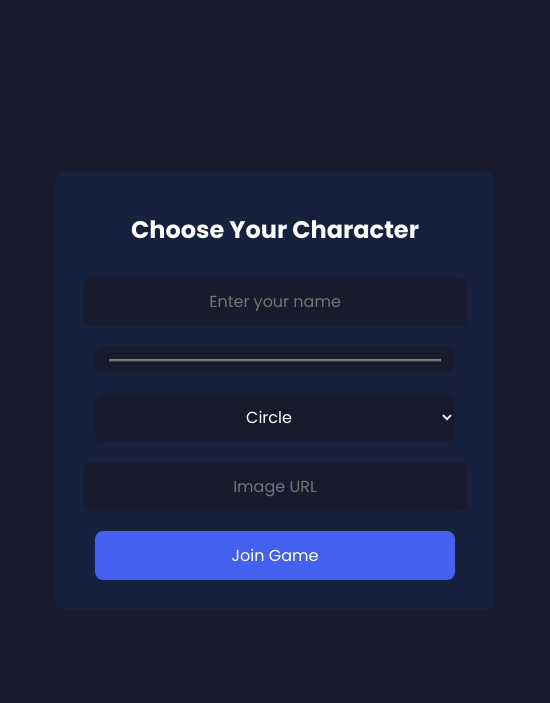
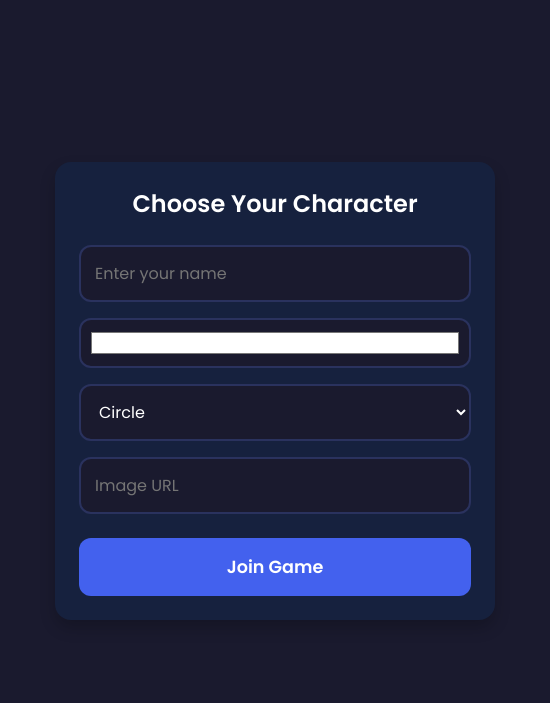
Before and after one commit to systemsoftware/sumoshapes, an Electron app: page controller.html in a window 550 px wide. Shown: the part 9-712 px from the top of the page. Drawn offline with nearby package versions, Linux system fonts and the light colour scheme; no server answers.

Commit message:
Improved controller
Signed-off-by: Bryce <bryce.a23@outlook.com>

```diff
--- a/controller.html
+++ b/controller.html
@@ -6,39 +6,60 @@
   <title>Sumo Shapes Controller</title>
   <script src="/socket.io.js"></script>
   <script async src="/movement.js"></script>
-  <link href="https://fonts.googleapis.com/css2?family=Poppins:wght@400;700&display=swap" rel="stylesheet">
+  <link href="https://fonts.googleapis.com/css2?family=Poppins:wght@400;500;600;700&display=swap" rel="stylesheet">
   <link rel="stylesheet" href="https://fonts.googleapis.com/css2?family=Material+Symbols+Outlined:opsz,wght,FILL,GRAD@20..48,100..700,0..1,-50..200" />
   <style>
+    :root {
+      --bg-primary: #1a1a2e;
+      --bg-secondary: #16213e;
+      --bg-active: #2a325e;
+      --accent: #4361ee;
+      --text: #ffffff;
+      --border-radius: 16px;
+      --button-shadow: 0 4px 6px rgba(0, 0, 0, 0.1);
+      --transition: all 0.2s ease;
+    }
+
     body {
       overflow: hidden;
-      background-color: #1a1a2e;
+      background-color: var(--bg-primary);
       touch-action: manipulation;
       margin: 0;
       padding: 0;
+      min-height: 100vh;
+      display: flex;
+      flex-direction: column;
     }
 
     * {
       outline: none;
       user-select: none !important;
-      color: white;
+      color: var(--text);
       font-family: Poppins, sans-serif;
+      box-sizing: border-box;
     }
 
     .movement-button {
-      background-color: #16213e;
-      color: #fff;
+      background-color: var(--bg-secondary);
+      color: var(--text);
       border: none;
-      border-radius: 15px;
-      font-weight: bold;
+      border-radius: var(--border-radius);
+      font-weight: 600;
       width: 100%;
       height: 100%;
-      min-height: 100px;
-      font-size: 2rem;
-      transition: background-color 0.2s;
+      min-height: 140px;
+      font-size: 2.5rem;
+      transition: var(--transition);
+      box-shadow: var(--button-shadow);
+      display: flex;
+      align-items: center;
+      justify-content: center;
     }
 
     .movement-button:active {
-      background-color: #2a325e;
+      background-color: var(--bg-active);
+      transform: translateY(2px);
+      box-shadow: 0 2px 4px rgba(0, 0, 0, 0.1);
     }
 
     .control-grid {
@@ -47,90 +68,155 @@
         ". up ."
         "left . right"
         ". down ."
-        "exit reconnect customize";
+        "utility utility utility";
       grid-template-columns: 1fr 1fr 1fr;
       grid-template-rows: 1fr 1fr 1fr auto;
-      gap: 10px;
-      padding: 20px;
-      height: 92vh;
-      max-width: 500px;
+      gap: 12px;
+      padding: 16px;
+      height: 100vh;
+      width: 100%;
+      max-width: 800px;
       margin: 0 auto;
     }
 
     .utility-buttons {
-      grid-column: 1 / -1;
-      display: grid;
-      grid-template-columns: 1fr 1fr 1fr;
-      gap: 10px;
-      margin-top: 20px;
+      grid-area: utility;
+      display: flex;
+      gap: 12px;
+      margin-top: 16px;
+      width: 100%;
     }
 
     .utility-button {
-      background-color: #16213e;
-      color: #fff;
+      background-color: var(--bg-secondary);
+      color: var(--text);
       border: none;
-      border-radius: 10px;
-      padding: 15px;
-      font-weight: bold;
-      font-size: 0.9rem;
+      border-radius: calc(var(--border-radius) - 4px);
+      padding: 20px 16px;
+      font-weight: 500;
+      font-size: 1rem;
+      transition: var(--transition);
+      box-shadow: var(--button-shadow);
+      flex: 1;
+      width: 33.33%;
     }
 
-    .center {
-      position: absolute;
-      top: 50%;
-      left: 50%;
-      transform: translate(-50%, -50%);
+    .utility-button:active {
+      background-color: var(--bg-active);
+      transform: translateY(2px);
+    }
+
+    .customize-panel {
+      position: fixed;
+      z-index: 1000;
+      background-color: var(--bg-primary);
+      width: 100%;
+      height: 100%;
+      top: 0;
+      left: 0;
+      display: flex;
+      align-items: center;
+      justify-content: center;
+    }
+
+    .customize-card {
+      background-color: var(--bg-secondary);
+      padding: 32px;
+      border-radius: var(--border-radius);
       width: 90%;
-      max-width: 400px;
-      text-align: center;
-      padding: 20px;
-      border-radius: 10px;
-      background-color: #16213e;
-      z-index: 100000;
+      max-width: 440px;
+      box-shadow: 0 8px 16px rgba(0, 0, 0, 0.2);
+    }
+
+    .customize-card h2 {
+      margin: 0 0 24px 0;
+      font-weight: 600;
+    }
+
+    .input-group {
+      margin-bottom: 16px;
     }
 
     input, select {
-      padding: 12px;
-      border: none;
-      border-radius: 8px;
-      margin: 10px 0;
-      width: 90%;
-      text-align: center;
-      background-color: #1a1a2e;
-      color: white;
+      width: 100%;
+      padding: 14px;
+      border: 2px solid var(--bg-active);
+      border-radius: calc(var(--border-radius) - 4px);
+      background-color: var(--bg-primary);
+      color: var(--text);
       font-size: 1rem;
+      transition: var(--transition);
+    }
+
+    input:focus, select:focus {
+      border-color: var(--accent);
+    }
+
+    input[type="color"] {
+      height: 50px;
+      padding: 8px;
     }
 
     #startb {
-      width: 90%;
-      padding: 12px;
-      background-color: #4361ee;
+      width: 100%;
+      padding: 16px;
+      background-color: var(--accent);
       border: none;
-      border-radius: 8px;
-      margin: 10px 0;
-      font-size: 1rem;
+      border-radius: calc(var(--border-radius) - 4px);
+      font-size: 1.1rem;
+      font-weight: 600;
+      margin-top: 8px;
       cursor: pointer;
+      transition: var(--transition);
+    }
+
+    #startb:hover {
+      filter: brightness(1.1);
     }
 
     @media (max-width: 768px) {
       .control-grid {
-        height: 85vh;
-        gap: 8px;
-        padding: 15px;
+        gap: 10px;
+        padding: 12px;
       }
 
       .movement-button {
-        min-height: 80px;
+        min-height: 120px;
+        font-size: 2rem;
+      }
+
+      .customize-card {
+        padding: 24px;
+      }
+
+      .utility-button {
+        padding: 16px 12px;
+        font-size: 0.9rem;
+      }
+    }
+
+    @media (max-height: 700px) {
+      .movement-button {
+        min-height: 100px;
+      }
+
+      .utility-button {
+        padding: 14px 10px;
       }
     }
   </style>
 </head>
 <body>
-    <div id="customize" style="width: 100%;position: fixed;z-index: 1000;background-color: #1a1a2e;height: 100%;top: 0;left: 0;text-align: center;">
-       <div class="center">
-        <h2>Choose Your Character</h2>
+    <div id="customize" class="customize-panel">
+       <div class="customize-card">
+        <h2 style="text-align: center;">Choose Your Character</h2>
+        <div class="input-group">
           <input type="text" id="name" placeholder="Enter your name" />
+        </div>
+        <div class="input-group">
           <input type="color" id="color" value="#ffffff" />
+        </div>
+        <div class="input-group">
           <select id="shape">
               <option value="circle">Circle</option>
               <option value="triangle">Triangle</option>
@@ -141,7 +227,10 @@
               <option value="pentagon">Pentagon</option>
               <option value="heptagon">Heptagon</option>
           </select>
+        </div>
+        <div class="input-group">
           <input type="url" id="file" placeholder="Image URL"/>
+        </div>
         <button id="startb" onclick="start()">Join Game</button>
       </div>
     </div>
@@ -183,7 +272,6 @@
             </button>
         </div>
     </div>
+    <script src="/controller.js"></script>
 </body>
 </html>
-
-<script src="/controller.js"></script>
--- a/updates.txt
+++ b/updates.txt
@@ -22,6 +22,7 @@ Remember window size and position
 Customize titlebar style
 Keykinds for all Menubar actions
 Fixed volume settings
-Other small changes and bug fixes
 Lite version
 Added Platform Pallete to Stage Builder for easier platform editing
+Redesigned controller with larger buttons
+Other small changes and bug fixes
```
Also changed, not shown: builder.html (+2 -2 lines), 1 other file. Lines whose indentation alone changed are shown as unchanged.
